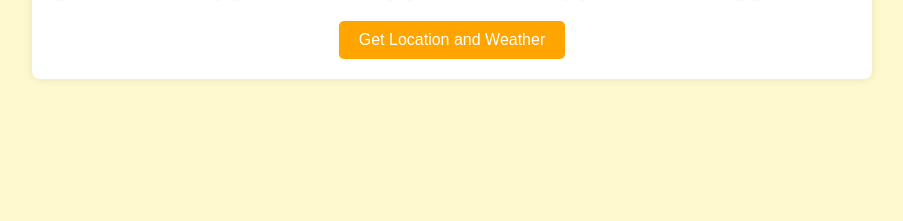
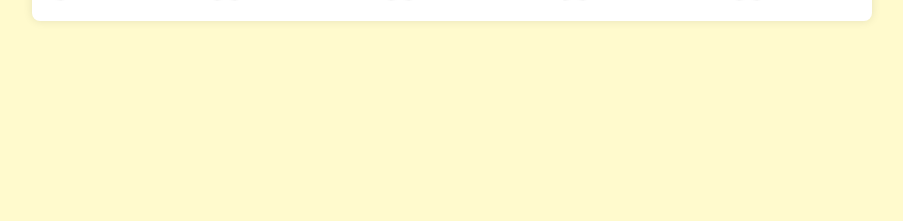
Before and after one commit to anjanidwilestari/pkmsuhu, a Flask app: page /predict in a window 1280 px wide. Shown: the part 471-692 px from the top of the page, without its empty margins (188-1091 px from the left). Run offline with Flask 3, Linux system fonts and the light colour scheme.

Commit message:
ini bisa sudah bisa lebih bagus landing page, cuaca saat ini dan 5 hari

```diff
--- a/templates/predict.html
+++ b/templates/predict.html
@@ -54,22 +54,6 @@
       .forecast-item p {
         margin: 10px 0;
       }
-      .button-container {
-        text-align: center;
-        margin-top: 20px;
-      }
-      button {
-        padding: 10px 20px;
-        font-size: 16px;
-        color: #fff;
-        background-color: #ffa500;
-        border: none;
-        border-radius: 5px;
-        cursor: pointer;
-      }
-      button:hover {
-        background-color: #e69500;
-      }
     </style>
   </head>
   <body>
@@ -115,13 +99,10 @@
           <p class="forecast-weather-main"></p>
         </div>
       </div>
-      <div class="button-container">
-        <button onclick="getLocationAndWeather()">Get Location and Weather</button>
-      </div>
     </div>
 
     <script>
-      function getLocationAndWeather() {
+      window.onload = function () {
         if (navigator.geolocation) {
           navigator.geolocation.getCurrentPosition((position) => {
             fetch("/location", {
@@ -162,7 +143,7 @@
         } else {
           alert("Geolocation is not supported by this browser.");
         }
-      }
+      };
     </script>
   </body>
 </html>
```
